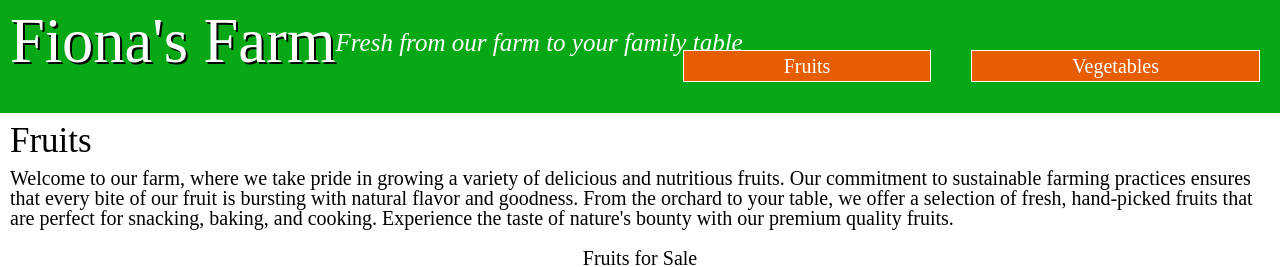
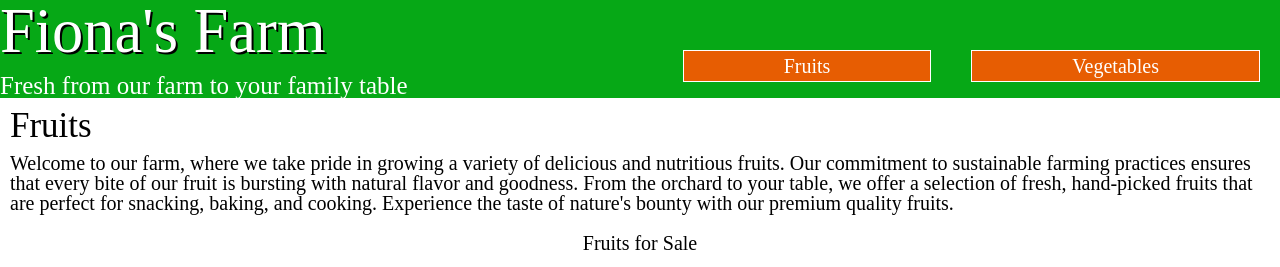
Before and after one commit to jrsmi106/Farm, a plain HTML site: page index.html in a window 1280 px wide. Shown: the top 267 px of the page. Drawn offline with Linux system fonts and the light colour scheme; a web font is replaced by a local one.

Commit message:
final final

```diff
--- a/index.html
+++ b/index.html
@@ -8,10 +8,8 @@
     </head>
     <body>
         <header>
-            <div>
                 <h1>Fiona's Farm</h1>
                 <p>Fresh from our farm to your family table</p>
-            </div>
         </header>
         <nav>
             <ul>
--- a/styles.css
+++ b/styles.css
@@ -56,26 +56,18 @@ table {
 }
 
 header{
-    display: grid;
-    grid-template-columns: 1fr ;
+    text-align: left;
     background-color: var(--green);
     font-size: 1.25em;
     color: var(--white);
-    padding:  10px;
-    position: relative;
+
 
 
 }
-header p{
-    display: grid;
-    font-style: italic;
-    margin-top: 20px;
-    justify-content: space-between;
+header p {
 
-}
-header div{
-    display: flex;
-
+    margin-top: 10px;
+    text-align: left;
 }
 
 h1{
@@ -117,10 +109,6 @@ main{
 main p {
     margin: 10px;
 
-
-}
-
-h2{
 }
 
 h3{
@@ -251,7 +239,6 @@ dl{
 
     header{
         position: relative;
-        padding-bottom: 40px;
 
     }
     nav{
@@ -259,9 +246,6 @@ dl{
         margin-top: 20px;
     }
 
-    header p{
-        text-align: right;
-    }
 
     .fruits {
         grid-template-columns: 1fr 1fr;
@@ -281,8 +265,7 @@ dl{
         width: 100;
      }
 
-    header p{
-        text-align: right;
+
 
     }
 
@@ -294,16 +277,11 @@ dl{
     }
 
 
-
-}
 /* --------------------MEDIA QUERY (XL) --------------------*/
 
 @media screen and (min-width:1440px) {
 
-    header p {
-        text-align: right;
 
-    }
     .fruits {
         grid-template-columns: 1fr 1fr 1fr 1fr;
     }
```
